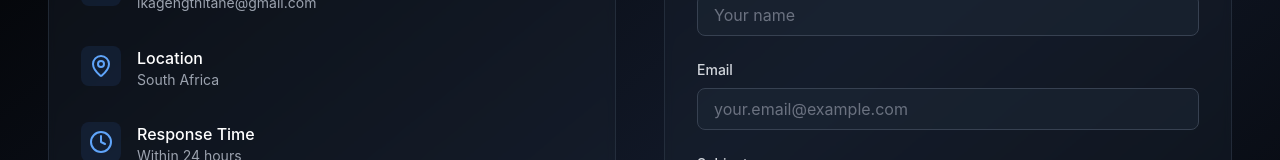
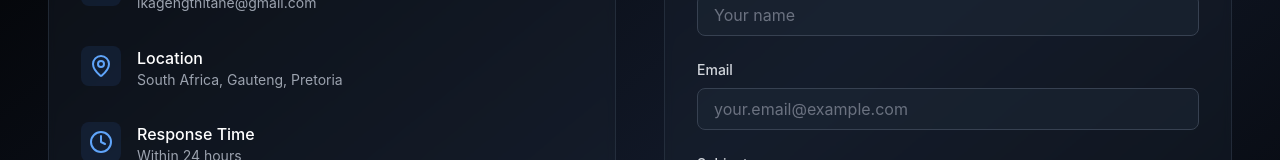
Before and after one commit to Ikageng-20-12/Portfolio-Website, a React (Create React App) app in the folder my-app/: page / in a window 1280 px wide. Shown: the part 5812-5972 px from the top of the page. Built offline with nearby package versions, Linux system fonts and the light colour scheme.

Commit message:
Final push, ready for deployment

```diff
--- a/my-app/src/components/contact/ContactInfo.tsx
+++ b/my-app/src/components/contact/ContactInfo.tsx
@@ -33,7 +33,7 @@
           </div>
           <div>
             <h3 className="font-medium">Location</h3>
-            <p className="text-sm text-gray-400">South Africa</p>
+            <p className="text-sm text-gray-400">South Africa, Gauteng, Pretoria</p>
           </div>
         </div>
 
```
